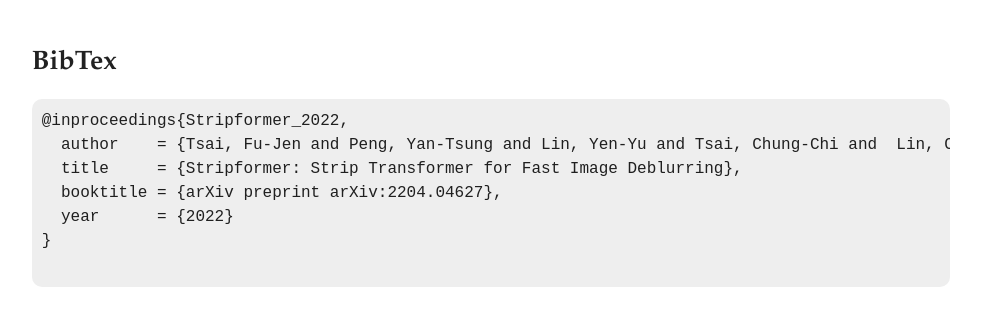
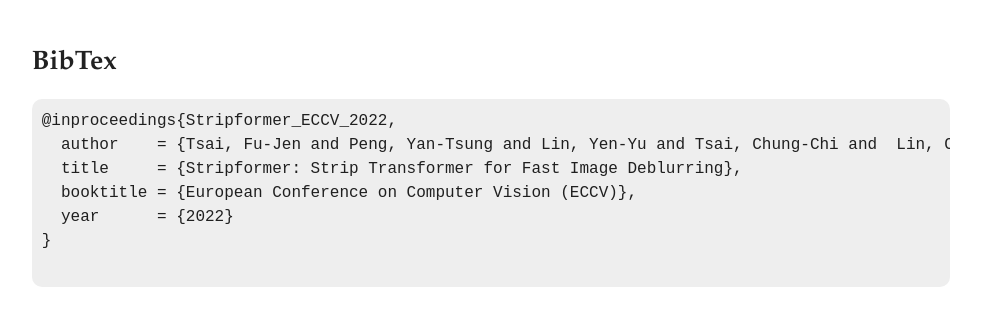
Before and after one commit to pp00704831/Stripformer_website, a plain HTML site: page index.html in a window 1280 px wide. Shown: the part 1609-1944 px from the top of the page, without its empty margins (149-1130 px from the left). Drawn offline with nearby package versions, Linux system fonts and the light colour scheme.

Commit message:
Add files via upload

```diff
--- a/index.html
+++ b/index.html
@@ -135,10 +135,10 @@ training data. Experimental results show that Stripformer performs favorably aga
 
       <div class="title">BibTex</div>
       <pre>
-@inproceedings{Stripformer_2022,
+@inproceedings{Stripformer_ECCV_2022,
   author    = {Tsai, Fu-Jen and Peng, Yan-Tsung and Lin, Yen-Yu and Tsai, Chung-Chi and  Lin, Chia-Wen},
   title     = {Stripformer: Strip Transformer for Fast Image Deblurring},
-  booktitle = {arXiv preprint arXiv:2204.04627},
+  booktitle = {European Conference on Computer Vision (ECCV)},
   year      = {2022}
 }
       </pre>
```
